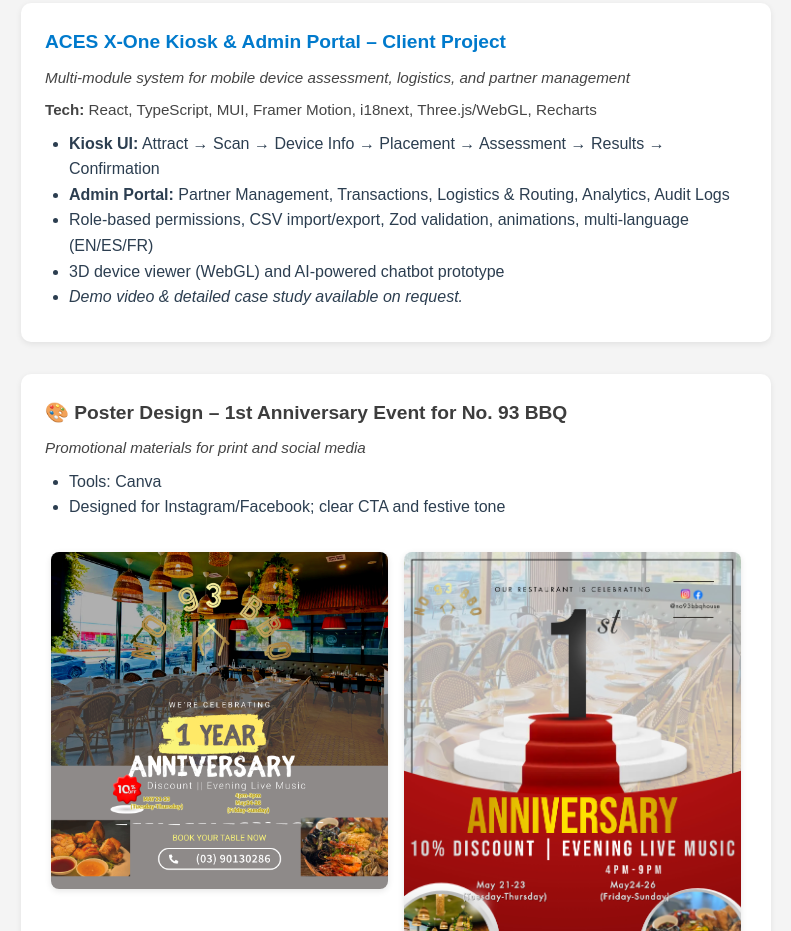
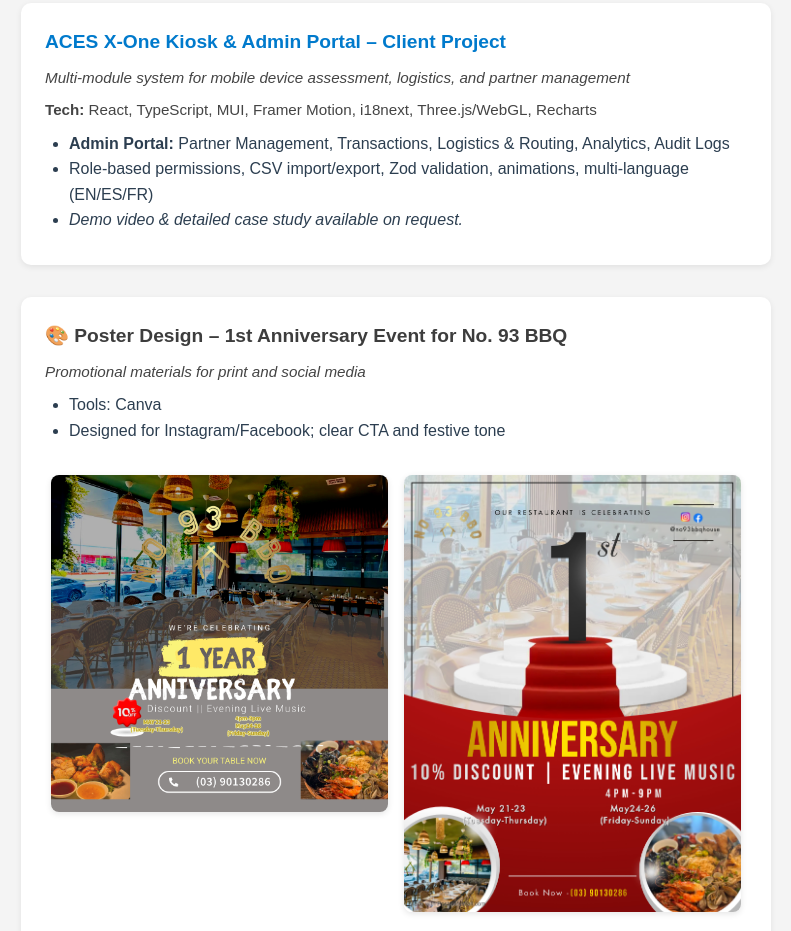
Before and after one commit to augustoo111/Portfolio, a plain HTML site: page mywork.html in a window 1280 px wide. Shown: the part 1760-2691 px from the top of the page, without its empty margins (244-1035 px from the left). Drawn offline with Linux system fonts and the light colour scheme.

Commit message:
Update mywork.html

```diff
--- a/mywork.html
+++ b/mywork.html
@@ -97,17 +97,15 @@
         </ul>
       </div>
 
-      <!-- NEW: ACES X-One Kiosk & Admin Portal -->
+      <!-- NEW: ACES X-One Admin Portal -->
       <div class="work-item">
         <h3><a href="https://github.com/Steve-Moss/Computer-Science-Sem-2---Web-Interface" target="_blank"
               rel="noopener">ACES X-One Kiosk & Admin Portal – Client Project</a> </h3>
         <p><em>Multi-module system for mobile device assessment, logistics, and partner management</em></p>
         <p><strong>Tech:</strong> React, TypeScript, MUI, Framer Motion, i18next, Three.js/WebGL, Recharts</p>
         <ul>
-          <li><strong>Kiosk UI:</strong> Attract → Scan → Device Info → Placement → Assessment → Results → Confirmation</li>
           <li><strong>Admin Portal:</strong> Partner Management, Transactions, Logistics & Routing, Analytics, Audit Logs</li>
           <li>Role-based permissions, CSV import/export, Zod validation, animations, multi-language (EN/ES/FR)</li>
-          <li>3D device viewer (WebGL) and AI-powered chatbot prototype</li>
           <li><em>Demo video & detailed case study available on request.</em></li>
         </ul>
       </div>
```
